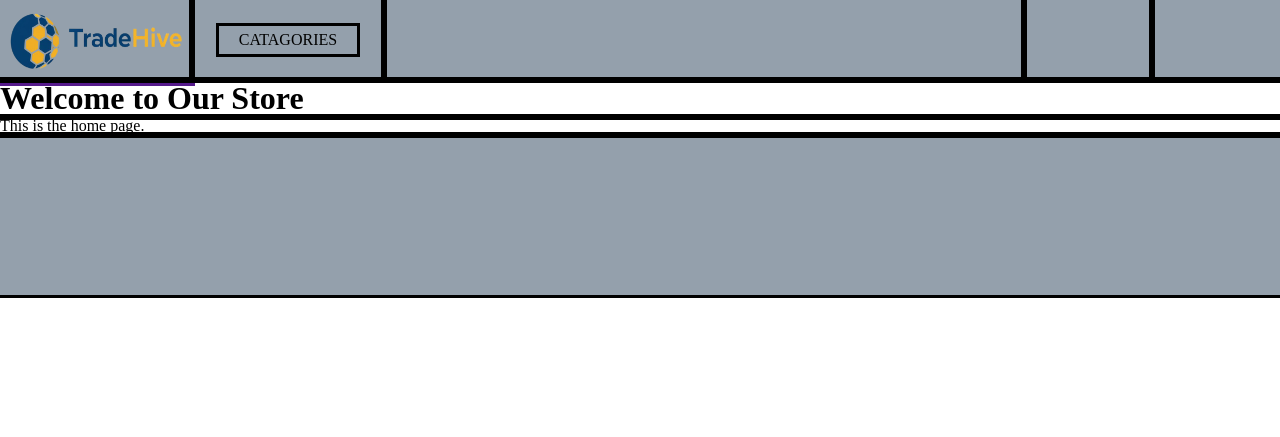
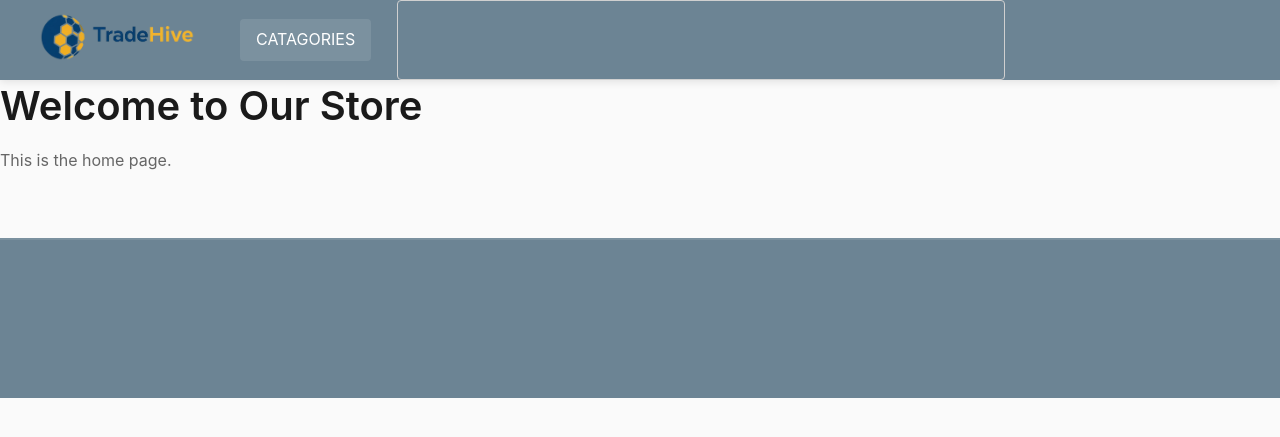
Before and after one commit to Mbrenneman0/cset155cset180final, a Flask app: page / in a window 1280 px wide. Shown: the top 437 px of the page. Run offline with Flask 3, Linux system fonts and the light colour scheme.

Commit message:
updated css and html, moved header and footer to seperate files

```diff
--- a/Static/style/base.css
+++ b/Static/style/base.css
@@ -1,34 +1,65 @@
-/* color pallet
-        slategrey
-
-*/
+:root{
+    --accent-primary: #F3E308;
+    --accent-secondary: #2C4C5C;
+    --neutral-light: #B8BFC1;
+    --neutral-dark: #6C8494;
+    --neutral-highlight: #E5E5E5;
+    --text-dark: #1a1a1a;
+    --text-light: #ffffff;
+    --text-muted: #666666;
+    --border-color: #d0d0d0;
+    --transition: all 0.3s ease;
+}
 
 *{
     margin: 0;
     padding: 0;
     box-sizing: border-box;
-    outline: solid;
+}
+
+html{
+    scroll-behavior: smooth;
+}
+
+body{
+    font-family: -apple-system, BlinkMacSystemFont, 'Segoe UI', Roboto, Oxygen, Ubuntu, Cantarell, sans-serif;
+    font-size: 16px;
+    line-height: 1.6;
+    color: var(--text-dark);
+    background-color: #fafafa;
 }
 /* ------------- SHARED ------------- */
 header, footer{
-    background-color: rgba(112, 128, 144, 0.75);
+    background-color: var(--neutral-dark);
+    color: var(--text-light);
 }
 
 /* ------------- HEADER ------------- */
 header{
     display: flex;
+    align-items: center;
     height: 10vh;
+    padding: 0 2rem;
+    box-shadow: 0 2px 8px rgba(0, 0, 0, 0.1);
 }
+
 header span{
     height: 100%;
-    outline: solid;
+    display: flex;
+    align-items: center;
 }
+
 #logo{
     width: 15%;
+    display: flex;
+    align-items: center;
 }
+
 #logo img{
-    width: 100%;
-    height: 100%;
+    width: auto;
+    height: 80%;
+    max-height: 8vh;
+    object-fit: contain;
 }
 /* filter */
 #filter-cont{
@@ -36,32 +67,177 @@ header span{
     justify-content: center;
     align-items: center;
     width: 15%;
+    gap: 0.5rem;
 }
+
 #filter-cont div{
-    padding: 5px 20px;
+    padding: 0.5rem 1rem;
+    background-color: rgba(255, 255, 255, 0.1);
+    border-radius: 4px;
+    cursor: pointer;
+    transition: var(--transition);
 }
+
+#filter-cont div:hover{
+    background-color: var(--accent-primary);
+    color: var(--accent-secondary);
+}
+
 #filter-form{
     display: none;
     position: absolute;
     top: 10vh;
     left: 15%;
     width: 50vh;
+    background-color: var(--text-light);
+    border: 1px solid var(--border-color);
+    border-radius: 4px;
+    box-shadow: 0 4px 12px rgba(0, 0, 0, 0.15);
+    z-index: 100;
+    padding: 1rem;
 }
 
+#filter-form.active{
+    display: block;
+}
 
 #searchbar{
     width: 50%;
+    padding: 0.75rem 1rem;
+    font-size: 1rem;
+    border: 1px solid var(--border-color);
+    border-radius: 4px;
+    transition: var(--transition);
 }
-#account{
-    width: 10%;
+
+#searchbar:focus{
+    outline: none;
+    border-color: var(--accent-primary);
+    box-shadow: 0 0 0 3px rgba(243, 227, 8, 0.1);
 }
-#cart{
-    width: 10%;
+
+#account, #cart{
+    cursor: pointer;
+    transition: var(--transition);
+    padding: 0.5rem;
+    border-radius: 4px;
+}
+
+#account:hover, #cart:hover{
+    background-color: rgba(255, 255, 255, 0.1);
+    transform: scale(1.05);
 }
 
 /* ------------- FOOTER ------------- */
 footer{
     height: 20vh;
+    display: flex;
+    align-items: center;
+    justify-content: center;
+    padding: 2rem;
+    text-align: center;
+    border-top: 2px solid rgba(255, 255, 255, 0.1);
+    margin-top: 4rem;
+}
+
+footer p{
+    font-size: 0.9rem;
+    opacity: 0.9;
+}
+
+/* ------------- TYPOGRAPHY ------------- */
+h1, h2, h3, h4, h5, h6{
+    font-weight: 600;
+    line-height: 1.3;
+    margin-bottom: 1rem;
+    color: var(--text-dark);
+}
+
+h1{
+    font-size: 2.5rem;
+}
+
+h2{
+    font-size: 2rem;
+}
+
+h3{
+    font-size: 1.5rem;
+}
+
+p{
+    margin-bottom: 1rem;
+    color: var(--text-muted);
+}
+
+a{
+    color: var(--accent-secondary);
+    text-decoration: none;
+    transition: var(--transition);
+    border-bottom: 1px solid transparent;
+}
+
+a:hover{
+    color: var(--accent-primary);
+    border-bottom-color: var(--accent-primary);
+}
+
+/* ------------- BUTTONS ------------- */
+button, input[type="button"], input[type="submit"]{
+    padding: 0.75rem 1.5rem;
+    font-size: 1rem;
+    font-weight: 600;
+    border: none;
+    border-radius: 4px;
+    cursor: pointer;
+    transition: var(--transition);
+    background-color: var(--accent-secondary);
+    color: var(--text-light);
+}
+
+button:hover, input[type="button"]:hover, input[type="submit"]:hover{
+    background-color: var(--accent-primary);
+    color: var(--accent-secondary);
+    transform: translateY(-2px);
+    box-shadow: 0 4px 12px rgba(0, 0, 0, 0.15);
+}
+
+button:active, input[type="button"]:active, input[type="submit"]:active{
+    transform: translateY(0);
+}
+
+/* ------------- FORMS ------------- */
+form{
+    display: flex;
+    flex-direction: column;
+    gap: 1.5rem;
+}
+
+input, textarea, select{
+    padding: 0.75rem 1rem;
+    font-size: 1rem;
+    border: 1px solid var(--border-color);
+    border-radius: 4px;
+    font-family: inherit;
+    transition: var(--transition);
+}
+
+input:focus, textarea:focus, select:focus{
+    outline: none;
+    border-color: var(--accent-secondary);
+    box-shadow: 0 0 0 3px rgba(44, 76, 92, 0.1);
+}
+
+textarea{
+    resize: vertical;
+    min-height: 120px;
+}
+
+label{
+    font-weight: 600;
+    color: var(--text-dark);
+    display: block;
+    margin-bottom: 0.5rem;
 }
 
 /* ------------- DROPDOWN ------------- */
@@ -69,6 +245,15 @@ footer{
     display: flex;
     flex-direction: column;
     width: 100%;
-    height: 30px;
-    background-color: white;
+    padding: 0.75rem 1rem;
+    background-color: var(--neutral-light);
+    border: 1px solid var(--border-color);
+    border-radius: 4px;
+    cursor: pointer;
+    transition: var(--transition);
 }
+
+.DropDown_Cont:hover{
+    background-color: var(--neutral-highlight);
+    border-color: var(--accent-secondary);
+}
--- a/Templates/base.html
+++ b/Templates/base.html
@@ -7,43 +7,10 @@
     <title>Document</title>
 </head>
 <body>
-    <header>
-        <span id="logo">
-            <a href=""><img src="{{ url_for('static', filename='images/TradeHive_Logo.png') }}" alt=""></a>
-        </span>
-        <span id="filter-cont">
-            <div>CATAGORIES</div>
-        </span>
-        <form action="" method="post" id="filter-form">
-            <div class="DropDown_Cont">
-                <h4 class="titles">Category</h4>
-            </div>
-            <div class="DropDown_Cont">
-                <h4 class="titles">Color</h4>
-            </div>
-            <div class="DropDown_Cont">
-                <h4 class="titles">Size</h4>
-            </div>
-            <div class="DropDown_Cont">
-                <h4 class="titles">Availability</h4>
-            </div>
-        </form>
-
-        <span id="searchbar">
-
-        </span>
-        <span id="account">
-
-        </span>
-        <span id="cart">
-
-        </span>
-    </header>
+    {% include 'header.html' %}
     {% block body %}
     {% endblock %}
-    <footer>
-
-    </footer>
+    {% include 'footer.html' %}
 </body>
 </html>
 
--- /dev/null
+++ b/Templates/footer.html
@@ -0,0 +1,3 @@
+<footer>
+
+</footer>
--- /dev/null
+++ b/Templates/header.html
@@ -0,0 +1,32 @@
+<header>
+    <span id="logo">
+        <a href=""><img src="{{ url_for('static', filename='images/TradeHive_Logo.png') }}" alt=""></a>
+    </span>
+    <span id="filter-cont">
+        <div>CATAGORIES</div>
+    </span>
+    <form action="" method="post" id="filter-form">
+        <div class="DropDown_Cont">
+            <h4 class="titles">Category</h4>
+        </div>
+        <div class="DropDown_Cont">
+            <h4 class="titles">Color</h4>
+        </div>
+        <div class="DropDown_Cont">
+            <h4 class="titles">Size</h4>
+        </div>
+        <div class="DropDown_Cont">
+            <h4 class="titles">Availability</h4>
+        </div>
+    </form>
+
+    <span id="searchbar">
+
+    </span>
+    <span id="account">
+
+    </span>
+    <span id="cart">
+
+    </span>
+</header>
```
